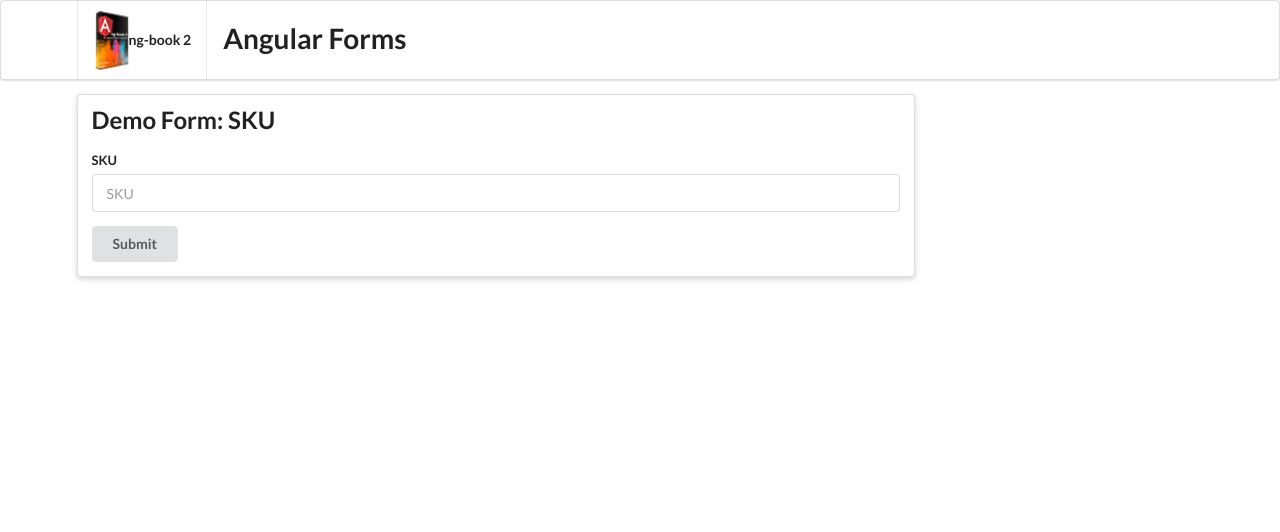
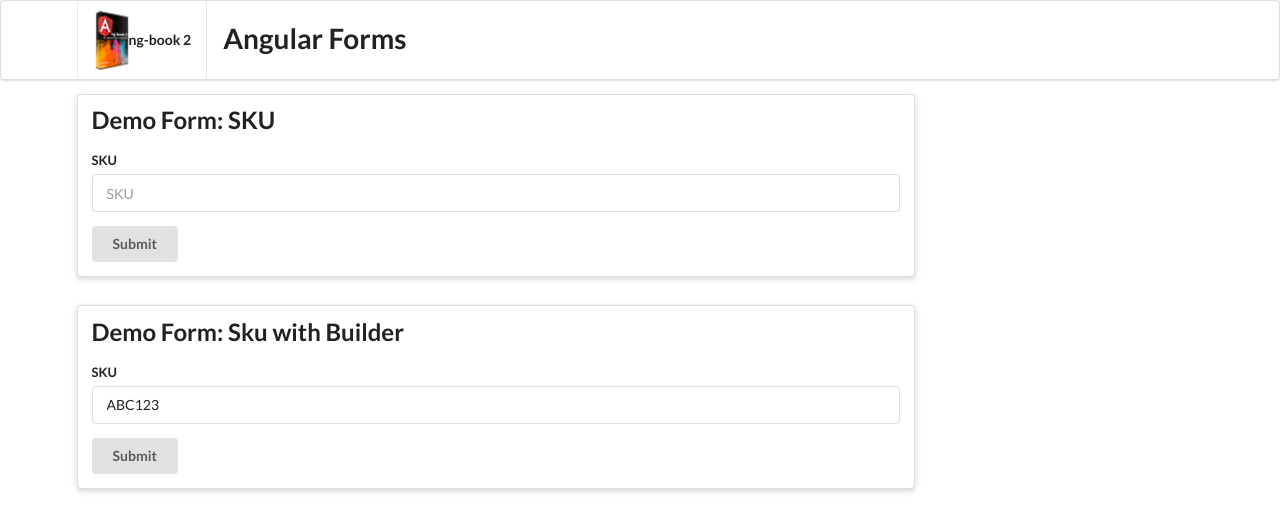
Before and after one commit to evuzLearn/angular4, an Angular app: page / in a window 1280 px wide. Shown: the top 532 px of the page. Built offline with nearby package versions, Linux system fonts and the light colour scheme.

Commit message:
Using FormBuilder

```diff
--- a/src/app/app.component.html
+++ b/src/app/app.component.html
@@ -18,4 +18,7 @@
   <div class="twelve wide column">
     <app-form-sku></app-form-sku>
   </div>
+  <div class="twelve wide column">
+    <app-sku-form-builder></app-sku-form-builder>
+  </div>
 </div>
--- a/src/app/app.module.ts
+++ b/src/app/app.module.ts
@@ -4,11 +4,13 @@
 
 import { AppComponent } from './app.component';
 import { FormSkuComponent } from './form-sku/form-sku.component';
+import { SkuFormBuilderComponent } from './sku-form-builder/sku-form-builder.component';
 
 @NgModule({
   declarations: [
     AppComponent,
-    FormSkuComponent
+    FormSkuComponent,
+    SkuFormBuilderComponent
   ],
   imports: [
     BrowserModule,
--- /dev/null
+++ b/src/app/sku-form-builder/sku-form-builder.component.html
@@ -0,0 +1,16 @@
+<div class="ui raised segment">
+  <h2 class="ui header">Demo Form: Sku with Builder</h2>
+  <form [formGroup]="myForm"
+    (ngSubmit)="onSubmit(myForm.value)"
+    class="ui form">
+    <div class="field">
+      <label for="skuInput">SKU</label>
+      <input type="text"
+        id="skuInput"
+        placeholder="SKU"
+        [formControl]="myForm.controls['sku']">
+    </div>
+    <button type="submit"
+      class="ui button">Submit</button>
+  </form>
+</div>
--- /dev/null
+++ b/src/app/sku-form-builder/sku-form-builder.component.ts
@@ -0,0 +1,27 @@
+import { Component, OnInit } from '@angular/core';
+import {
+  FormBuilder,
+  FormGroup
+} from '@angular/forms';
+
+@Component({
+  selector: 'app-sku-form-builder',
+  templateUrl: './sku-form-builder.component.html',
+  styleUrls: ['./sku-form-builder.component.css']
+})
+export class SkuFormBuilderComponent implements OnInit {
+  public myForm: FormGroup;
+  constructor(fb: FormBuilder) {
+    this.myForm = fb.group({
+      sku: ['ABC123']
+    })
+  }
+
+  ngOnInit() {
+  }
+
+  onSubmit(form: any): void {
+    console.log('You submitted value: ', form);
+  }
+
+}
```
Also changed, not shown: src/app/sku-form-builder/sku-form-builder.component.css (added), 1 other file (tests, documents, lock files or other folders).
